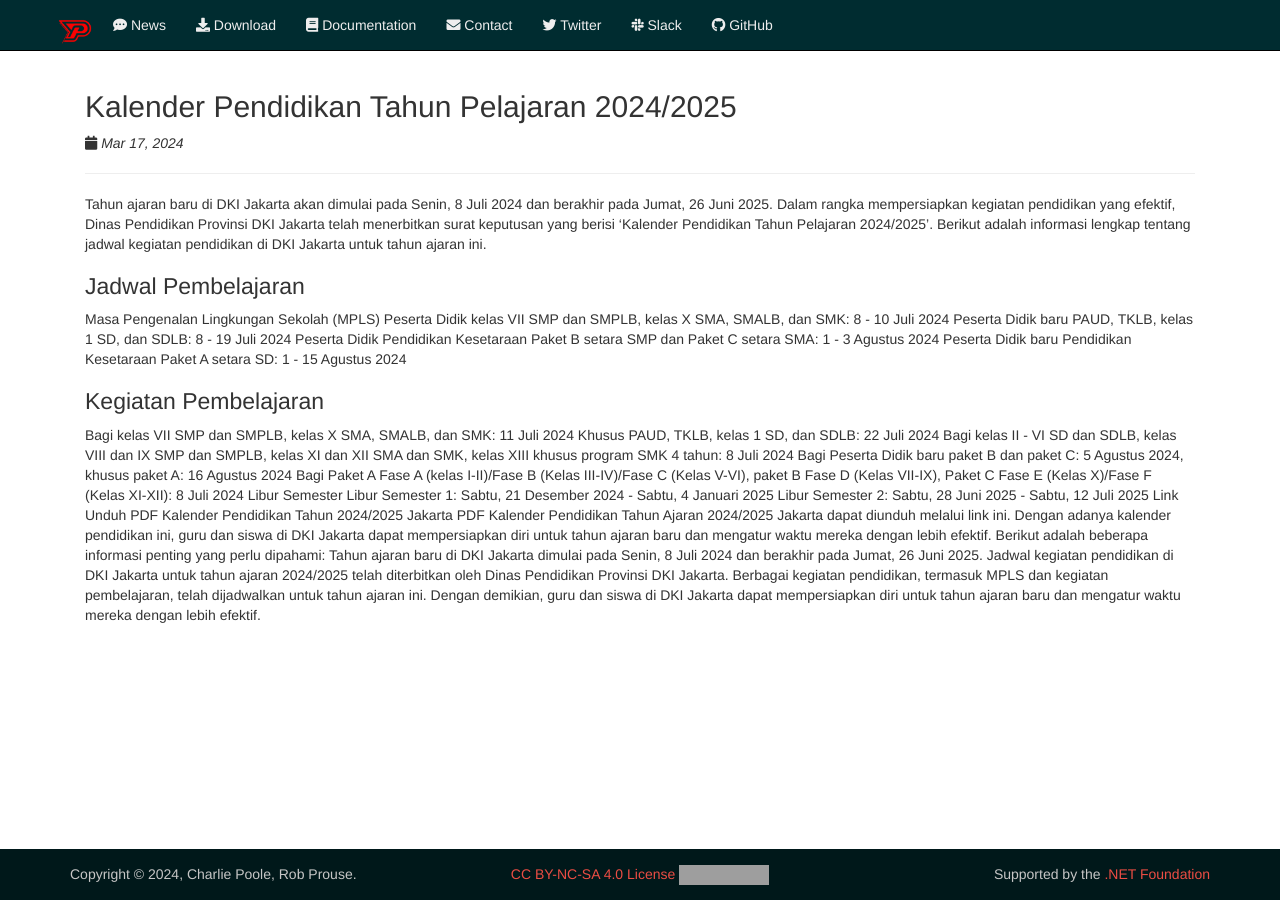
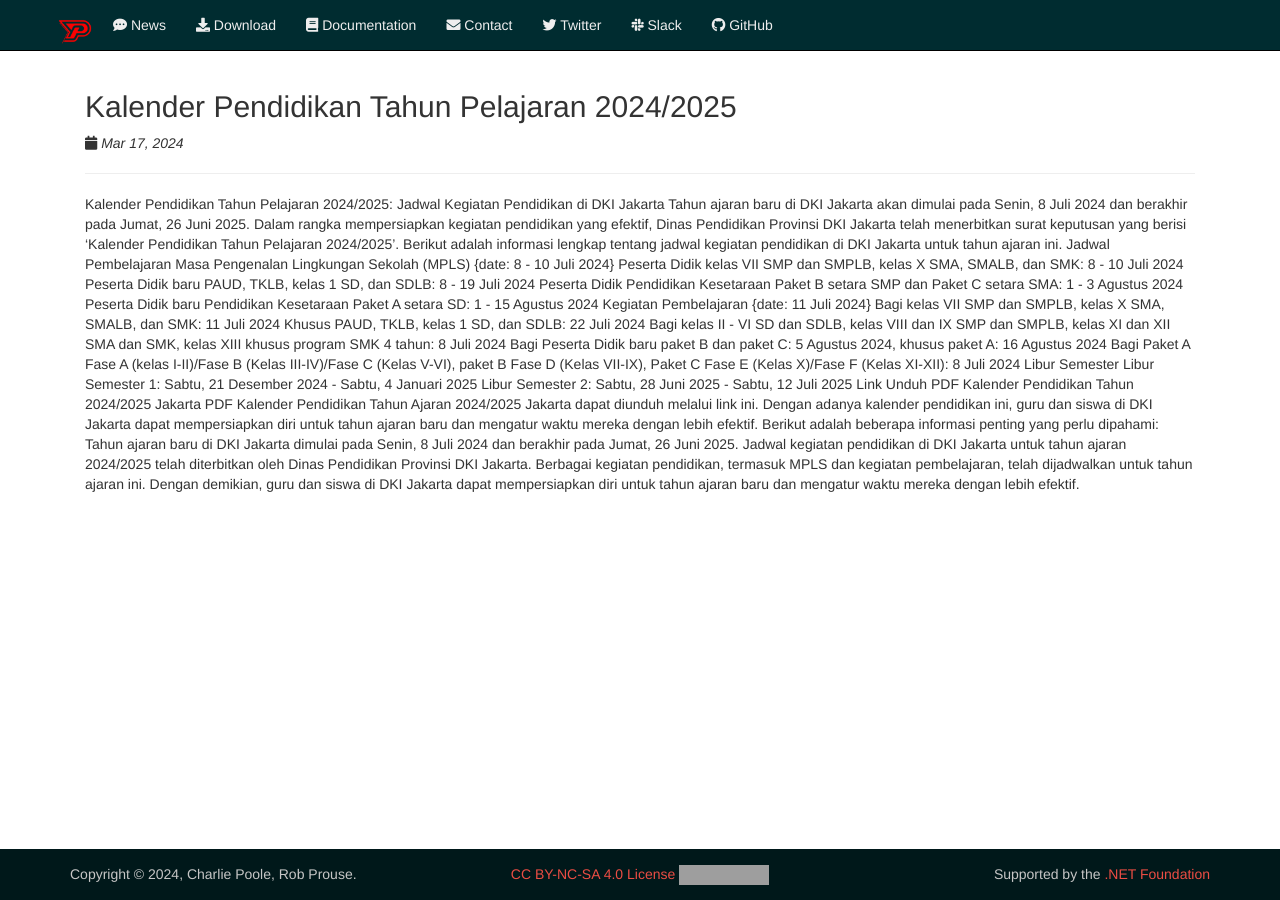
Before and after one commit to games-online-free/webtes, a Jekyll site: the page built from _posts/2024-03-17-kalender-pendidikan-tahun-pelajaran.md, in a window 1280 px wide. Built offline with Jekyll 4.4.1, drawn with Linux system fonts in a browser that asks for light colours; nearby versions of some CDN libraries; grey boxes are pictures that could not be loaded.

Commit message:
Update 2024-03-17-kalender-pendidikan-tahun-pelajaran.md

```diff
--- a/_posts/2024-03-17-kalender-pendidikan-tahun-pelajaran.md
+++ b/_posts/2024-03-17-kalender-pendidikan-tahun-pelajaran.md
@@ -4,15 +4,17 @@ title:  "Kalender Pendidikan Tahun Pelajaran 2024/2025"
 date:   2024-03-17 12:00:00 -0000
 categories: news
 ---
+Kalender Pendidikan Tahun Pelajaran 2024/2025: Jadwal Kegiatan Pendidikan di DKI Jakarta
 Tahun ajaran baru di DKI Jakarta akan dimulai pada Senin, 8 Juli 2024 dan berakhir pada Jumat, 26 Juni 2025. Dalam rangka mempersiapkan kegiatan pendidikan yang efektif, Dinas Pendidikan Provinsi DKI Jakarta telah menerbitkan surat keputusan yang berisi 'Kalender Pendidikan Tahun Pelajaran 2024/2025'. Berikut adalah informasi lengkap tentang jadwal kegiatan pendidikan di DKI Jakarta untuk tahun ajaran ini.
-
-## Jadwal Pembelajaran
+Jadwal Pembelajaran
 Masa Pengenalan Lingkungan Sekolah (MPLS)
+{date: 8 - 10 Juli 2024}
 Peserta Didik kelas VII SMP dan SMPLB, kelas X SMA, SMALB, dan SMK: 8 - 10 Juli 2024
 Peserta Didik baru PAUD, TKLB, kelas 1 SD, dan SDLB: 8 - 19 Juli 2024
 Peserta Didik Pendidikan Kesetaraan Paket B setara SMP dan Paket C setara SMA: 1 - 3 Agustus 2024
 Peserta Didik baru Pendidikan Kesetaraan Paket A setara SD: 1 - 15 Agustus 2024
-## Kegiatan Pembelajaran
+Kegiatan Pembelajaran
+{date: 11 Juli 2024}
 Bagi kelas VII SMP dan SMPLB, kelas X SMA, SMALB, dan SMK: 11 Juli 2024
 Khusus PAUD, TKLB, kelas 1 SD, dan SDLB: 22 Juli 2024
 Bagi kelas II - VI SD dan SDLB, kelas VIII dan IX SMP dan SMPLB, kelas XI dan XII SMA dan SMK, kelas XIII khusus program SMK 4 tahun: 8 Juli 2024
```
